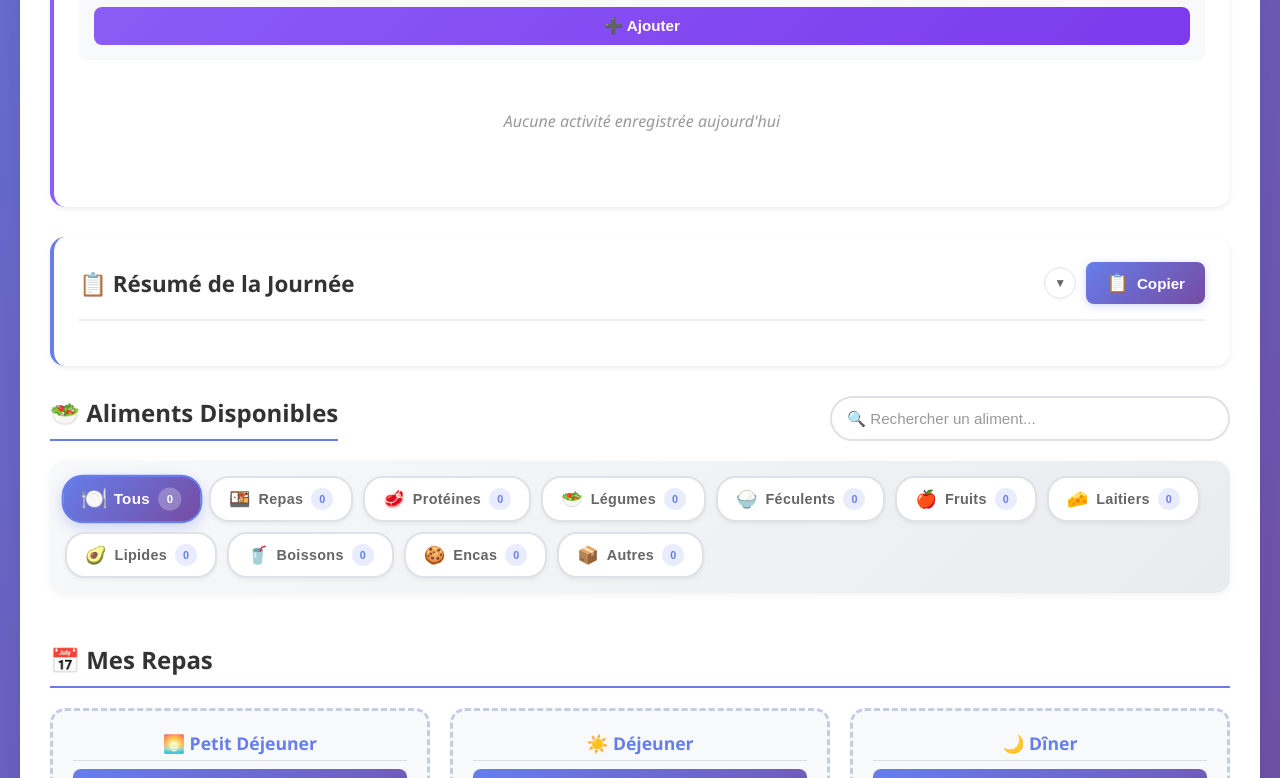
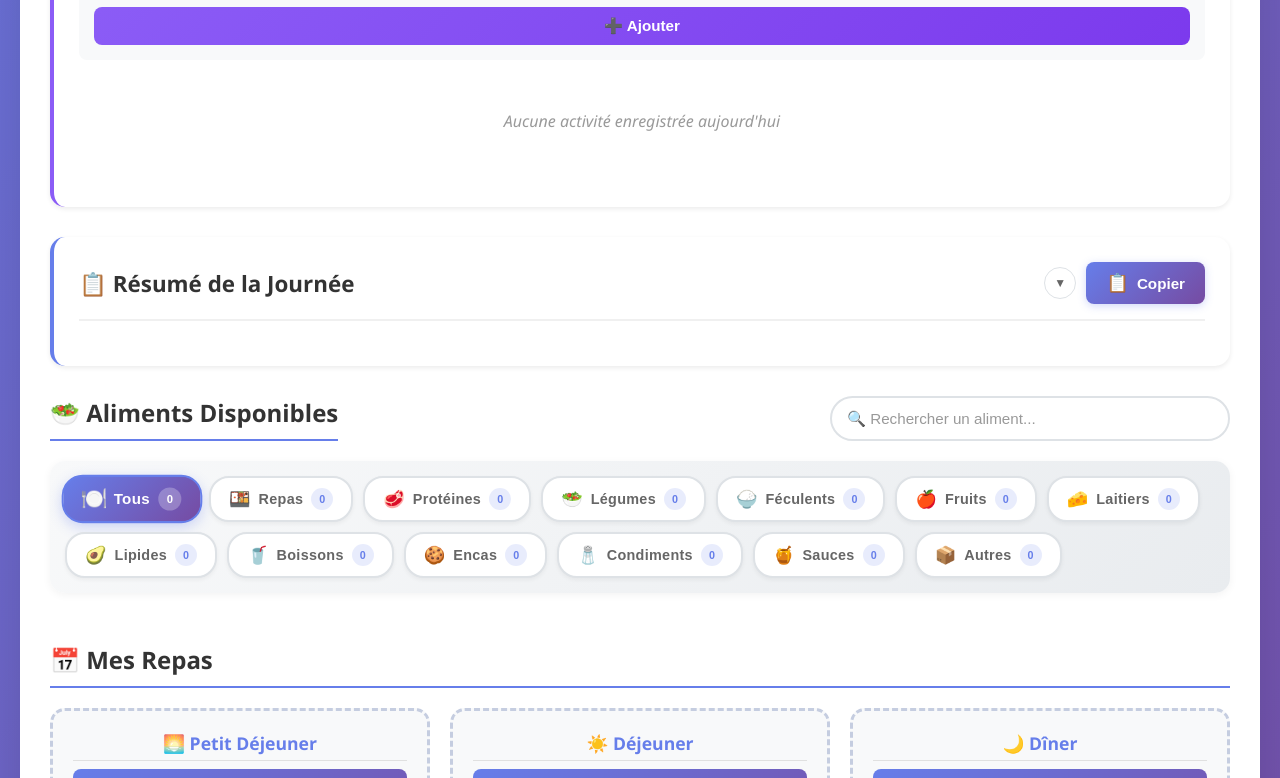
Before and after one commit to matcoco/tracker_nutrition_v1, a plain HTML site: page index.html in a window 1280 px wide. Shown: the part 1039-1817 px from the top of the page. Drawn offline with nearby package versions, Linux system fonts and the light colour scheme.

Commit message:
Aliments disponibles, Aliments ajout categories

```diff
--- a/index.html
+++ b/index.html
@@ -266,6 +266,16 @@
                         <span class="filter-text">Encas</span>
                         <span class="filter-badge" data-count="snacks">0</span>
                     </button>
+                    <button class="category-filter-btn" data-category="condiments">
+                        <span class="filter-icon">🧂</span>
+                        <span class="filter-text">Condiments</span>
+                        <span class="filter-badge" data-count="condiments">0</span>
+                    </button>
+                    <button class="category-filter-btn" data-category="sauces">
+                        <span class="filter-icon">🍯</span>
+                        <span class="filter-text">Sauces</span>
+                        <span class="filter-badge" data-count="sauces">0</span>
+                    </button>
                     <button class="category-filter-btn" data-category="other">
                         <span class="filter-icon">📦</span>
                         <span class="filter-text">Autres</span>
@@ -819,6 +829,8 @@
                         <option value="fats">🥑 Lipides</option>
                         <option value="beverages">🥤 Boissons</option>
                         <option value="snacks">🍪 Encas</option>
+                        <option value="condiments">🧂 Condiments</option>
+                        <option value="sauces">🍯 Sauces</option>
                         <option value="other">📦 Autres</option>
                     </select>
                 </div>
@@ -953,6 +965,16 @@
                     <span class="filter-text">Encas</span>
                     <span class="filter-badge" data-count-manage="snacks">0</span>
                 </button>
+                <button class="category-filter-btn-manage" data-category-manage="condiments">
+                    <span class="filter-icon">🧂</span>
+                    <span class="filter-text">Condiments</span>
+                    <span class="filter-badge" data-count-manage="condiments">0</span>
+                </button>
+                <button class="category-filter-btn-manage" data-category-manage="sauces">
+                    <span class="filter-icon">🍯</span>
+                    <span class="filter-text">Sauces</span>
+                    <span class="filter-badge" data-count-manage="sauces">0</span>
+                </button>
                 <button class="category-filter-btn-manage" data-category-manage="other">
                     <span class="filter-icon">📦</span>
                     <span class="filter-text">Autres</span>
@@ -1343,6 +1365,8 @@
                         <option value="fats">🥑 Lipides</option>
                         <option value="beverages">🥤 Boissons</option>
                         <option value="snacks">🍪 Encas</option>
+                        <option value="condiments">🧂 Condiments</option>
+                        <option value="sauces">🍯 Sauces</option>
                         <option value="other">📦 Autres</option>
                     </select>
                 </div>
--- a/js/app.js
+++ b/js/app.js
@@ -27,8 +27,8 @@ let state = {
     draggedMealItem: null, // Pour stocker les infos du meal-item déplacé
     draggedElement: null,  // Stocke la référence DOM
     goals: null,
-    displayedFoodsCount: 20,
-    maxFoodsPerLoad: 20,
+    displayedFoodsCount: 10,
+    maxFoodsPerLoad: 10,
     activities: [], // Activités du jour
     customActivities: [], // Activités personnalisées
     allActivities: [], // Toutes les activités (défaut + custom)
@@ -438,7 +438,7 @@ function initStatsNavObserver() {
 
 // --- FONCTION POUR METTRE À JOUR LES COMPTEURS DE CATÉGORIES ---
 function updateCategoryCounts() {
-    const categories = ['all', 'meals', 'proteins', 'vegetables', 'starches', 'fruits', 'dairy', 'fats', 'beverages', 'snacks', 'other'];
+    const categories = ['all', 'meals', 'proteins', 'vegetables', 'starches', 'fruits', 'dairy', 'fats', 'beverages', 'snacks', 'condiments', 'sauces', 'other'];
     const counts = {
         all: Object.keys(state.foods).length,
         meals: Object.keys(state.meals).length,
@@ -450,6 +450,8 @@ function updateCategoryCounts() {
         fats: 0,
         beverages: 0,
         snacks: 0,
+        condiments: 0,
+        sauces: 0,
         other: 0
     };
 
@@ -472,7 +474,7 @@ function updateCategoryCounts() {
     });
 
     // Mettre à jour les badges (Onglet Aliments) - exclure "meals"
-    const categoriesManage = ['all', 'proteins', 'vegetables', 'starches', 'fruits', 'dairy', 'fats', 'beverages', 'snacks', 'other'];
+    const categoriesManage = ['all', 'proteins', 'vegetables', 'starches', 'fruits', 'dairy', 'fats', 'beverages', 'snacks', 'condiments', 'sauces', 'other'];
     categoriesManage.forEach(category => {
         const badge = document.querySelector(`[data-count-manage="${category}"]`);
         if (badge) {
--- a/js/ui.js
+++ b/js/ui.js
@@ -284,6 +284,8 @@ function getCategoryIcon(category) {
         'fats': '🥑',
         'beverages': '🥤',
         'snacks': '🍪',
+        'condiments': '🧂',
+        'sauces': '🍯',
         'other': '📦'
     };
     return icons[category] || '📦';
```
